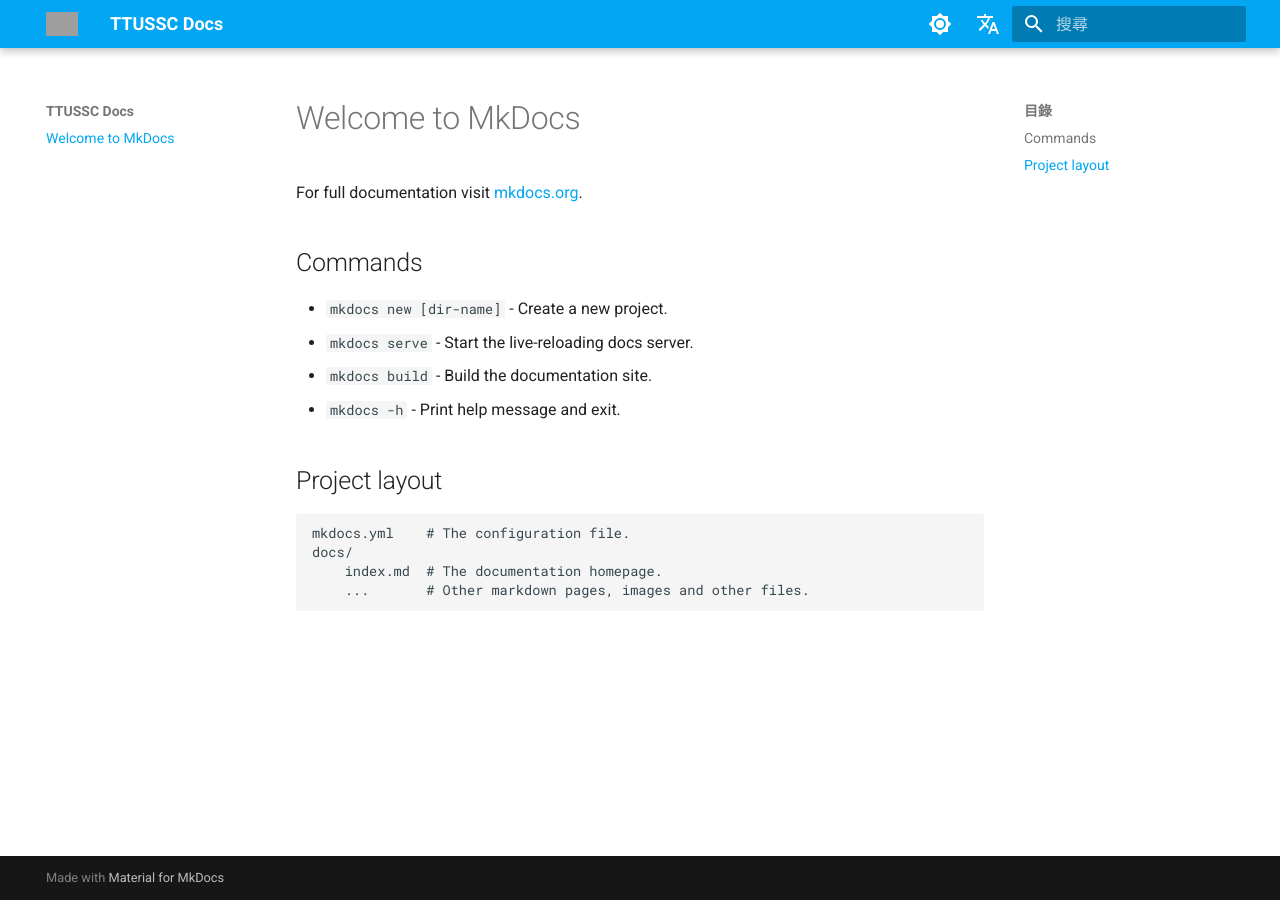
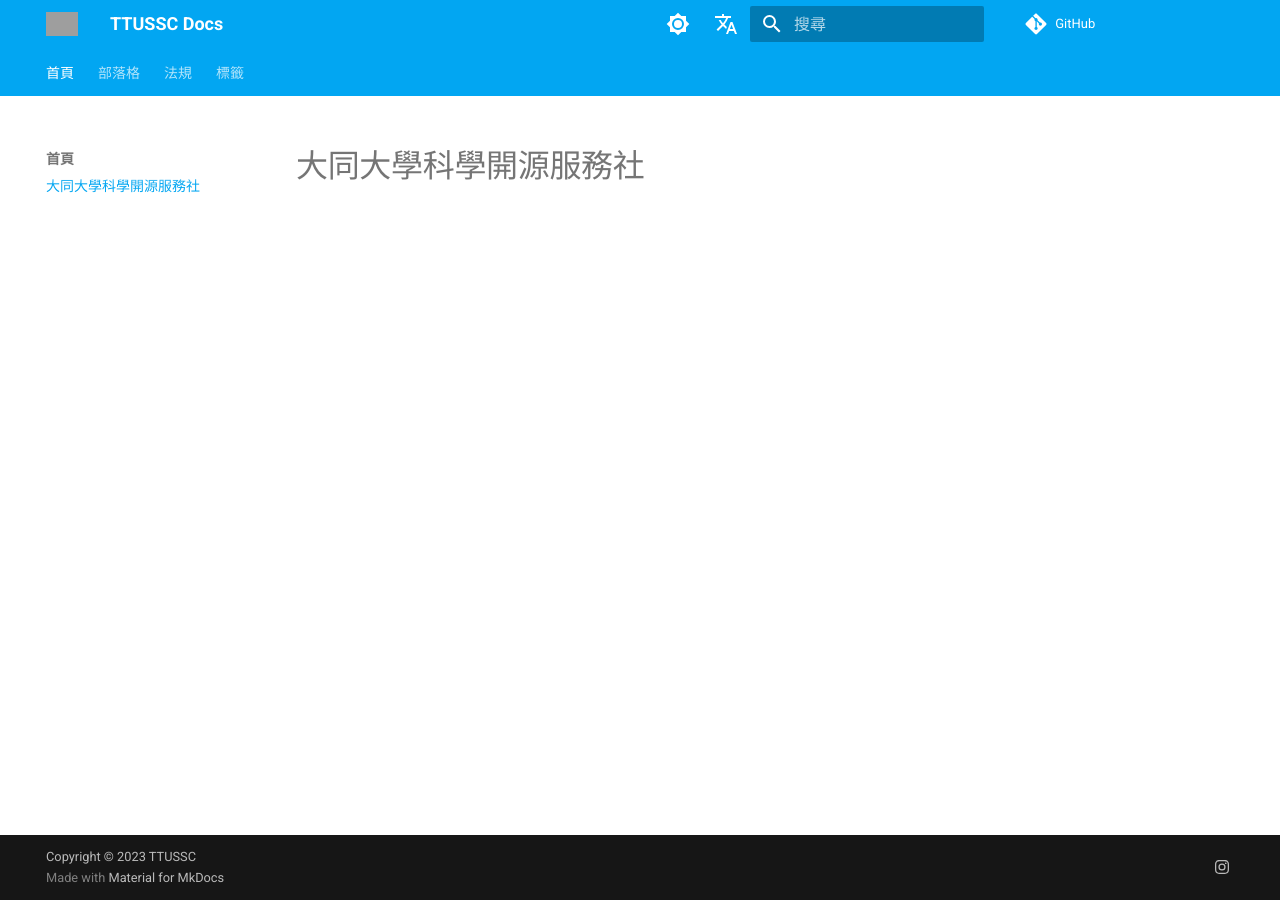
Before and after one commit to TTUSSC/Document, an MkDocs documentation site: the page built from docs/index.md, in a window 1280 px wide. Built offline with MkDocs 1.6.1 and Material for MkDocs 9.7.7, drawn with Linux system fonts in a browser that asks for light colours; comment, search, counter and statistics services are not loaded; grey boxes are pictures that could not be loaded.

```diff
--- a/docs/index.md
+++ b/docs/index.md
@@ -1,17 +1 @@
-# Welcome to MkDocs
-
-For full documentation visit [mkdocs.org](https://www.mkdocs.org).
-
-## Commands
-
-* `mkdocs new [dir-name]` - Create a new project.
-* `mkdocs serve` - Start the live-reloading docs server.
-* `mkdocs build` - Build the documentation site.
-* `mkdocs -h` - Print help message and exit.
-
-## Project layout
-
-    mkdocs.yml    # The configuration file.
-    docs/
-        index.md  # The documentation homepage.
-        ...       # Other markdown pages, images and other files.
+# 大同大學科學開源服務社
--- a/mkdocs.yml
+++ b/mkdocs.yml
@@ -1,10 +1,41 @@
 site_name: TTUSSC Docs
+repo_url: https://github.com/TTUSSC/Document
+copyright: Copyright &copy; 2023 TTUSSC
+nav:
+  - "首頁":
+    - index.md
+  - "部落格":
+    - blog/index.md
+  - "法規":
+    - "大同大學":
+      - laws/clubs_law.md
+      - laws/clubs_teachers.md
+      - laws/clubs_finance.md
+    - "科學開源服務社":
+      - laws/ssc_laws.md
+  - "標籤":
+    - tags.md
+
+plugins:
+  - tags:
+      tags_file: tags.md
+  - search:
+      lang: zh
+  - blog:
+      post_date_format: medium
+      post_url_format: "{categories}/{slug}"
+      post_url_max_categories: 2
+
 theme:
   name: material
   language: zh-TW
-  logo: assets/SSC_logo.png
-  favicon: images/favicon.png
+  logo: assets/images/SSC_logo.png
+  favicon: assets/images/favicon.ico
 
+  features:
+    - navigation.tabs
+    - navigation.instant
+    - navigation.path
 
   # 顏色
   palette:
@@ -13,14 +44,14 @@ theme:
       primary: light blue
       toggle:
         icon: material/brightness-7
-        name: Switch to dark mode
+        name: 黑夜模式
 
     # Palette toggle for dark mode
     - scheme: slate
       primary: light blue
       toggle:
         icon: material/brightness-4
-        name: Switch to light mode
+        name: 白日模式
 
 extra:
   alternate:
@@ -30,3 +61,6 @@ extra:
     - name: 中文
       link: /zh-TW/
       lang: zh-TW
+  social:
+    - icon: fontawesome/brands/instagram
+      link: https://instagram/ttussc_
```
Also changed, not shown: docs/blog/index.md (added, +1 -0 lines), docs/laws/clubs_finance.md (added, +21 -0 lines), docs/laws/clubs_law.md (added, +130 -0 lines), docs/laws/clubs_subsidy.md (added, +21 -0 lines), docs/laws/clubs_teachers.md (added, +36 -0 lines), docs/laws/ssc_laws.md (added, +144 -0 lines), docs/tags.md (added, +1 -0 lines), docs/laws/index.md (added).
